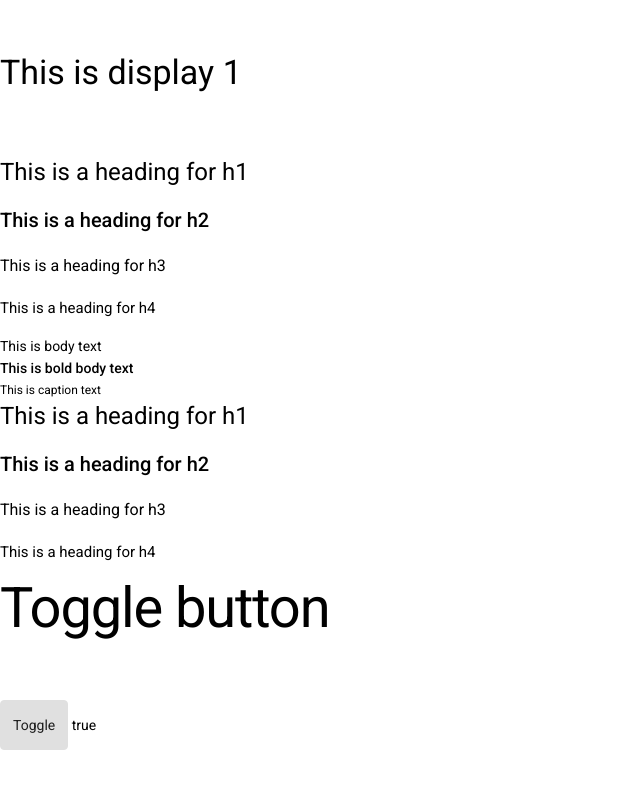
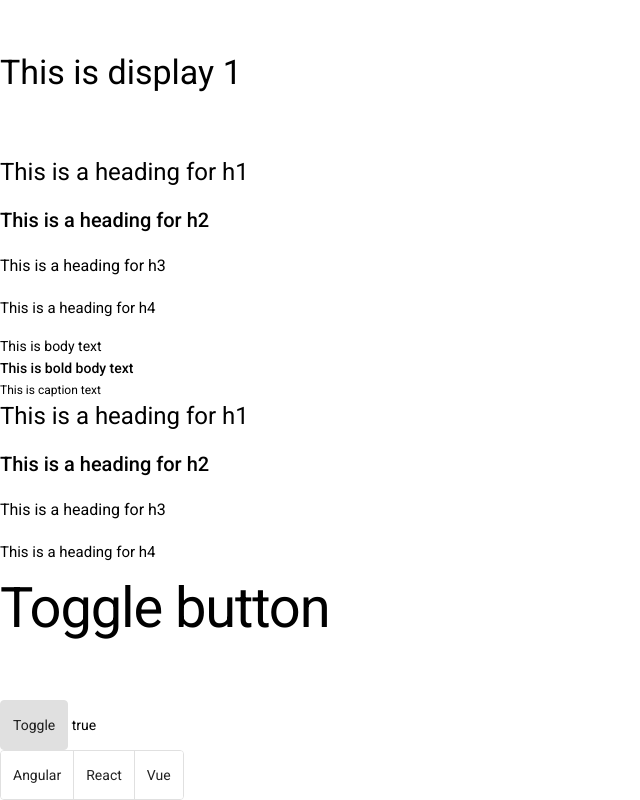
Before and after one commit to nimishawilson/learn-angular-material, an Angular app: page / in a window 1280 px wide. Shown: the part 700-1500 px from the top of the page, without its empty margins (0-640 px from the left). Before the commit the page ends 1450 px from the top, so only its background shows below. Built offline with nearby package versions, Linux system fonts and the light colour scheme.

Commit message:
add toggle button as radio buttons

```diff
--- a/src/app/app.component.html
+++ b/src/app/app.component.html
@@ -45,3 +45,13 @@
   <mat-button-toggle #toggleBtn checked> Toggle </mat-button-toggle>
   {{ toggleBtn.checked }}
 </div>
+
+<!-- toggle group that acts as radio button -->
+<div>
+  <mat-button-toggle-group #toggleGroup="matButtonToggleGroup">
+    <mat-button-toggle value="angular"> Angular </mat-button-toggle>
+    <mat-button-toggle value="react"> React </mat-button-toggle>
+    <mat-button-toggle value="vue"> Vue </mat-button-toggle>
+  </mat-button-toggle-group>
+  {{ toggleGroup.value  }}
+</div>
```
